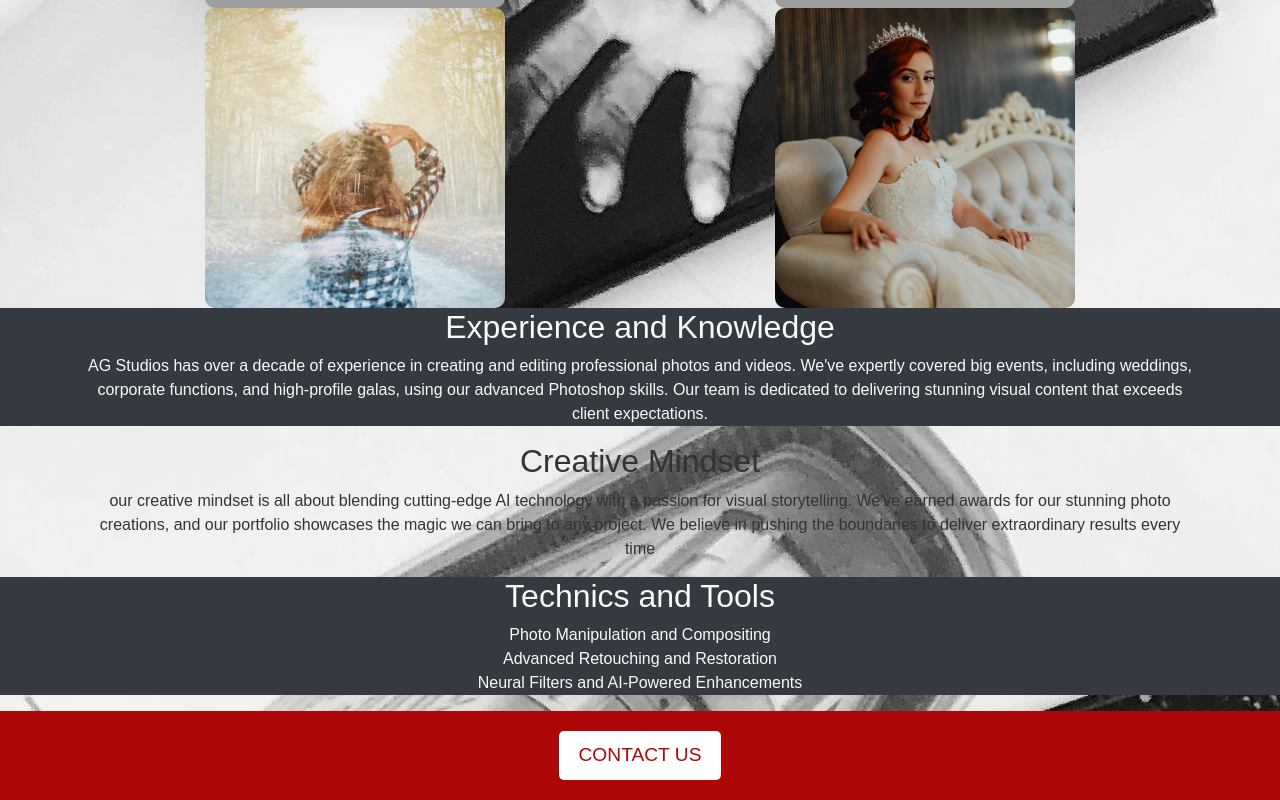
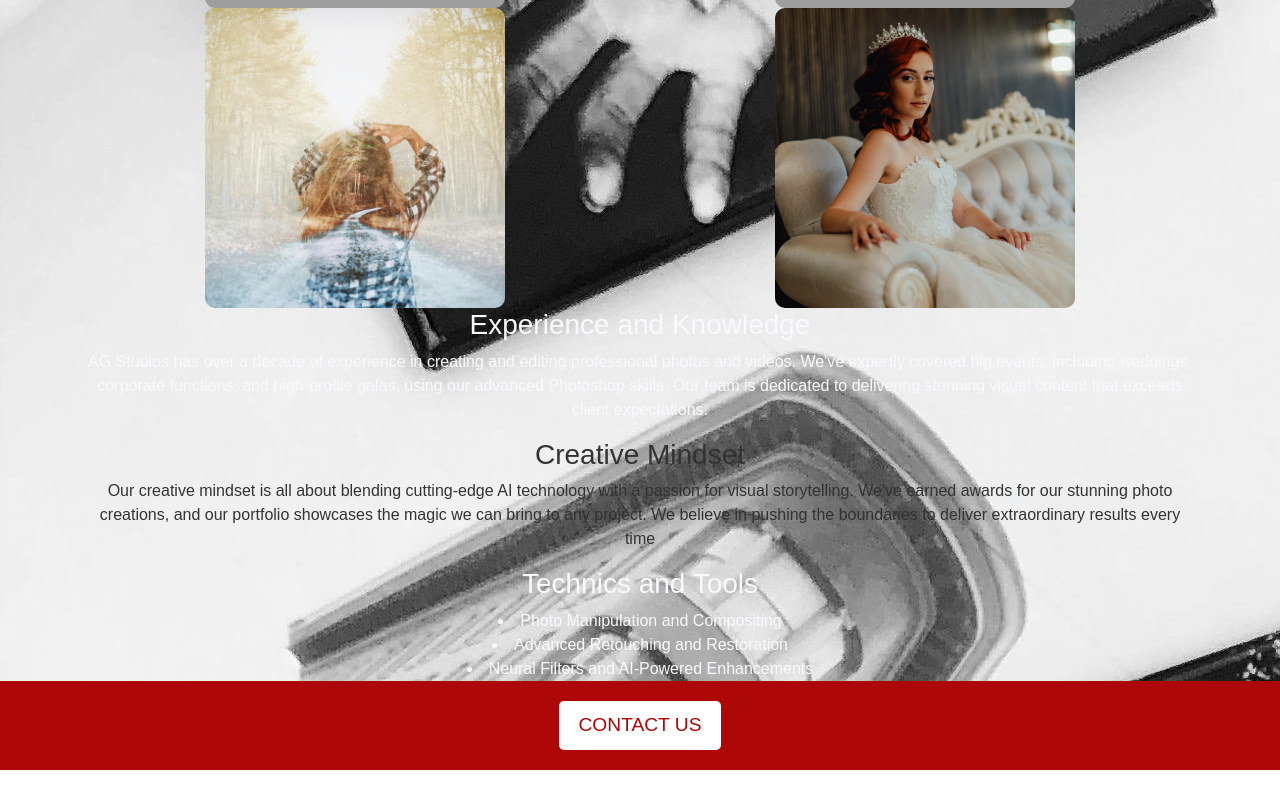
Before and after one commit to lmadandrade/Web-Design_CA2, a plain HTML site: page photo-editor.html in a window 1280 px wide. Shown: the part 650-1450 px from the top of the page. After the commit the page ends 1420 px from the top, so only its background shows below. Drawn offline with nearby package versions, Linux system fonts and the light colour scheme; grey boxes are pictures that could not be loaded.

Commit message:
Update photo-editor.html
updated photo page

```diff
--- a/photo-editor.html
+++ b/photo-editor.html
@@ -30,8 +30,8 @@
     <main>
         <!-- Intro section -->
         <section class="intro text-center">
-            <div class="container">
-                <h1>Professional Photoshop Editing</h1>
+            <div class="text-background">
+                <h1 >Professional Photoshop Editing</h1>
                 <p>We Can Create What's in Your Mind</p>
                 <p>Bringing Your Vision to Life with Expert Photo Editing</p>
             </div>
@@ -41,7 +41,7 @@
         <section class="photos text-center">
             <div class="container">
                 <div class="row">
-                    <div class="col-md-6">
+                    <div class="col-md-6 ">
                         <div class="row">
                             <div class="col-md-12">
                                 <img src="images/page2Photo1.jpg" alt="Photo 1" class="img-fluid photo">
@@ -66,9 +66,9 @@
         </section>
 
         <!-- Experience and Knowledge section -->
-        <section class="experience bg-dark text-light text-center">
+        <section class="experience darkbackground text-light text-center">
             <div class="container">
-                <h2>Experience and Knowledge</h2>
+                <h3>Experience and Knowledge</h3>
                 <p>AG Studios has over a decade of experience in creating and editing professional photos and videos. We've expertly covered big events, including weddings, corporate functions, and high-profile galas, using our advanced Photoshop skills. Our team is dedicated to delivering stunning visual content that exceeds client expectations.</p>
             </div>
         </section>
@@ -76,20 +76,18 @@
         <!-- Creative Mindset section -->
         <section class="creative text-center">
             <div class="container">
-                <h2>Creative Mindset</h2>
-                <p>our creative mindset is all about blending cutting-edge AI technology with a passion for visual storytelling. We've earned awards for our stunning photo creations, and our portfolio showcases the magic we can bring to any project. We believe in pushing the boundaries to deliver extraordinary results every time</p>
+                <h3>Creative Mindset</h3>
+                <p class="text-background">Our creative mindset is all about blending cutting-edge AI technology with a passion for visual storytelling. We've earned awards for our stunning photo creations, and our portfolio showcases the magic we can bring to any project. We believe in pushing the boundaries to deliver extraordinary results every time</p>
             </div>
         </section>
 
         <!-- Technics and Tools section -->
-        <section class="technics bg-dark text-light text-center">
+        <section class="technics darkbackground text-light text-center">
             <div class="container">
-                <h2>Technics and Tools</h2>
-                <ul class="list-unstyled">
+                <h3>Technics and Tools</h3>
                     <li> Photo Manipulation and Compositing </li>
                     <li>Advanced Retouching and Restoration</li>
                     <li>Neural Filters and AI-Powered Enhancements</li>
-                </ul>
             </div>
         </section>
     </main>
```
